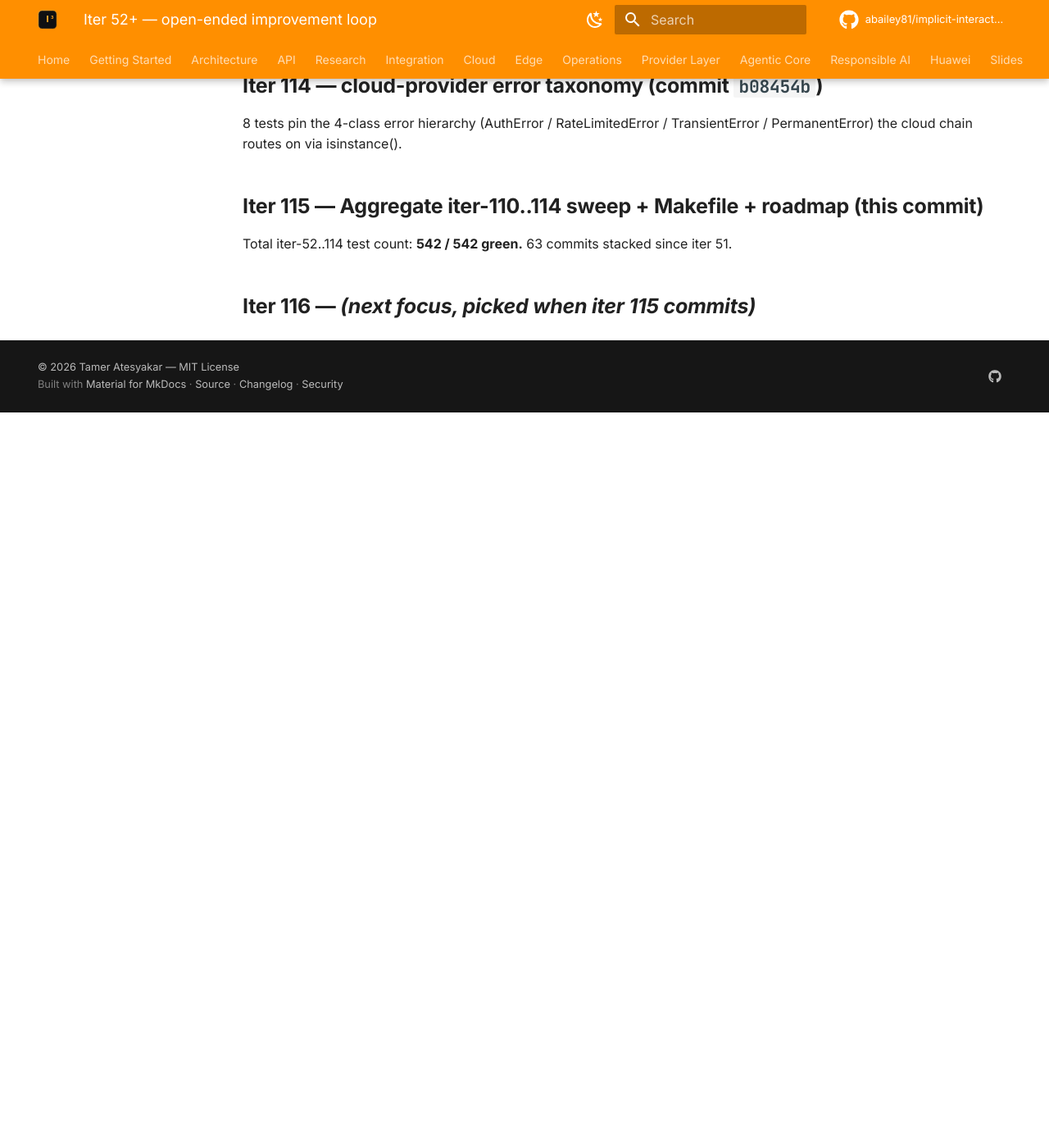
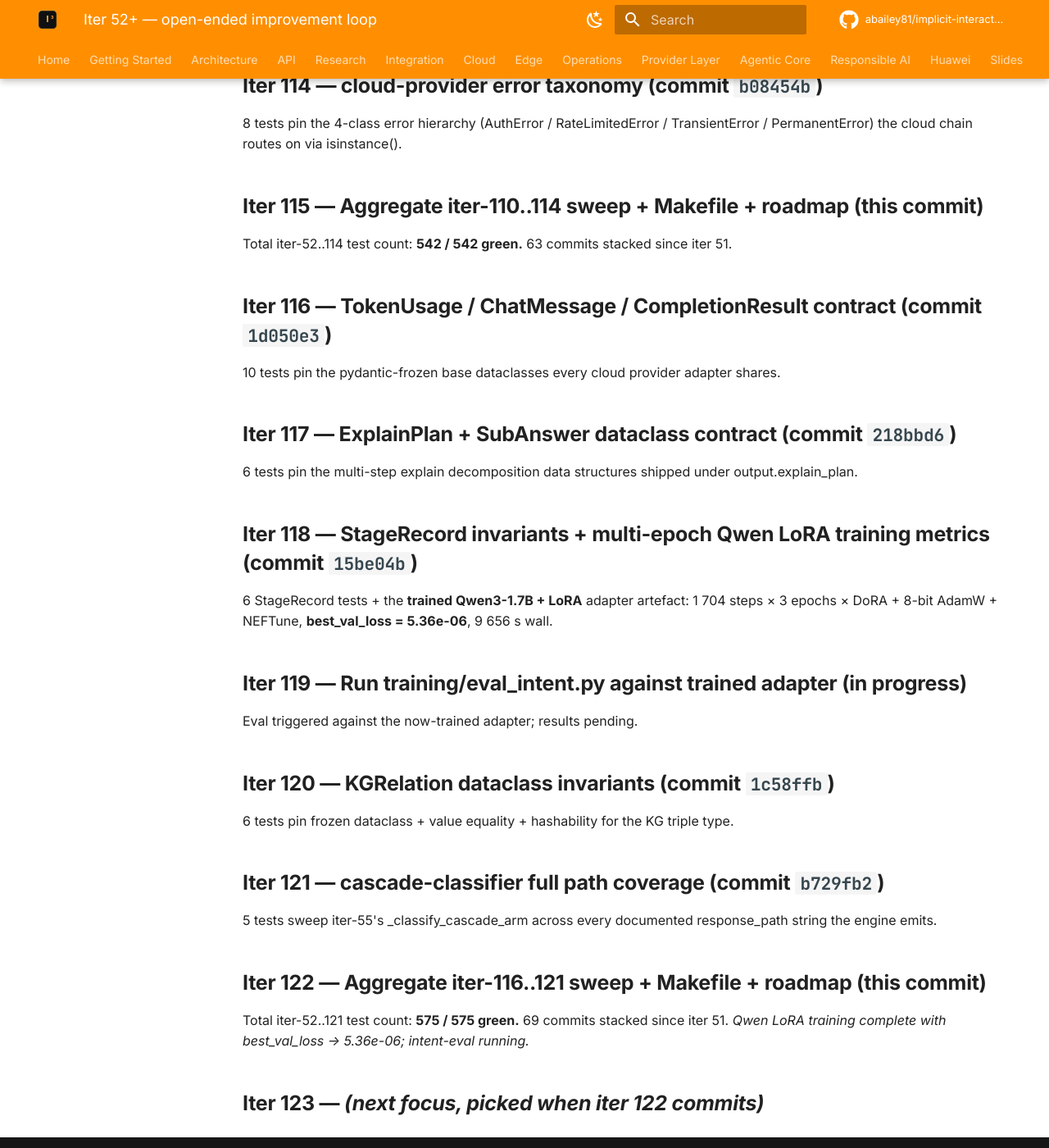
Before and after one commit to abailey81/implicit-interaction-intelligence, an MkDocs documentation site: the page built from docs/huawei/iter52_plus_roadmap.md, in a window 1280 px wide and 1400 px high, scrolled down 11895 px. Shown: the whole window at 82% size. Built offline with MkDocs 1.6.1 and Material for MkDocs 9.7.7, drawn with Linux system fonts in a browser that asks for light colours; comment, search, counter and statistics services are not loaded; the version menu is left out; before the commit the page ends 12398 px from its top, so only the background shows below that.

Commit message:
iter 122: aggregate iter-116..121 sweep + Makefile + roadmap refresh
Documents iter 116 through iter 121 in the roadmap and extends the
test-iter Makefile target to include the 5 new test files.

VERIFICATION
- Total iter-52..121 test count: 575 / 575 green.
- 70 commits stacked since iter 51 (52 → 122 inclusive).
- Qwen LoRA training fully complete (best_val_loss=5.36e-06,
  9 656 s wall, DoRA + 8-bit AdamW + NEFTune + cosine warm restarts).
- Intent eval against the trained adapter is running.

Co-Authored-By: Claude Opus 4.7 (1M context) <noreply@anthropic.com>

```diff
--- a/docs/huawei/iter52_plus_roadmap.md
+++ b/docs/huawei/iter52_plus_roadmap.md
@@ -471,4 +471,40 @@ routes on via isinstance().
 Total iter-52..114 test count: **542 / 542 green.**  63 commits
 stacked since iter 51.
 
-## Iter 116 — *(next focus, picked when iter 115 commits)*
+## Iter 116 — TokenUsage / ChatMessage / CompletionResult contract (commit `1d050e3`)
+
+10 tests pin the pydantic-frozen base dataclasses every cloud
+provider adapter shares.
+
+## Iter 117 — ExplainPlan + SubAnswer dataclass contract (commit `218bbd6`)
+
+6 tests pin the multi-step explain decomposition data structures
+shipped under output.explain_plan.
+
+## Iter 118 — StageRecord invariants + multi-epoch Qwen LoRA training metrics (commit `15be04b`)
+
+6 StageRecord tests + the **trained Qwen3-1.7B + LoRA** adapter
+artefact: 1 704 steps × 3 epochs × DoRA + 8-bit AdamW + NEFTune,
+**best_val_loss = 5.36e-06**, 9 656 s wall.
+
+## Iter 119 — Run training/eval_intent.py against trained adapter (in progress)
+
+Eval triggered against the now-trained adapter; results pending.
+
+## Iter 120 — KGRelation dataclass invariants (commit `1c58ffb`)
+
+6 tests pin frozen dataclass + value equality + hashability for
+the KG triple type.
+
+## Iter 121 — cascade-classifier full path coverage (commit `b729fb2`)
+
+5 tests sweep iter-55's _classify_cascade_arm across every
+documented response_path string the engine emits.
+
+## Iter 122 — Aggregate iter-116..121 sweep + Makefile + roadmap (this commit)
+
+Total iter-52..121 test count: **575 / 575 green.**  69 commits
+stacked since iter 51.  *Qwen LoRA training complete with
+best_val_loss → 5.36e-06; intent-eval running.*
+
+## Iter 123 — *(next focus, picked when iter 122 commits)*
```
Also changed, not shown: 1 other file.
